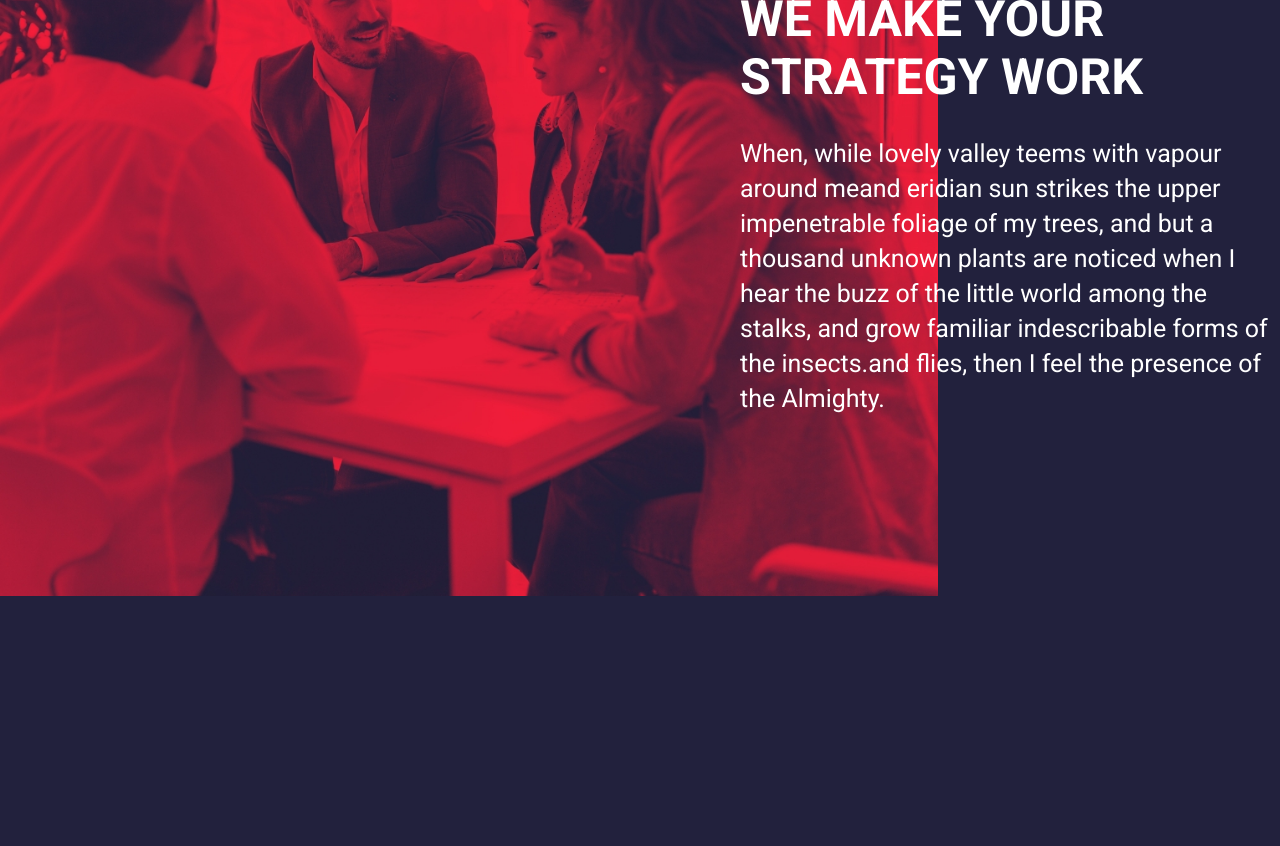
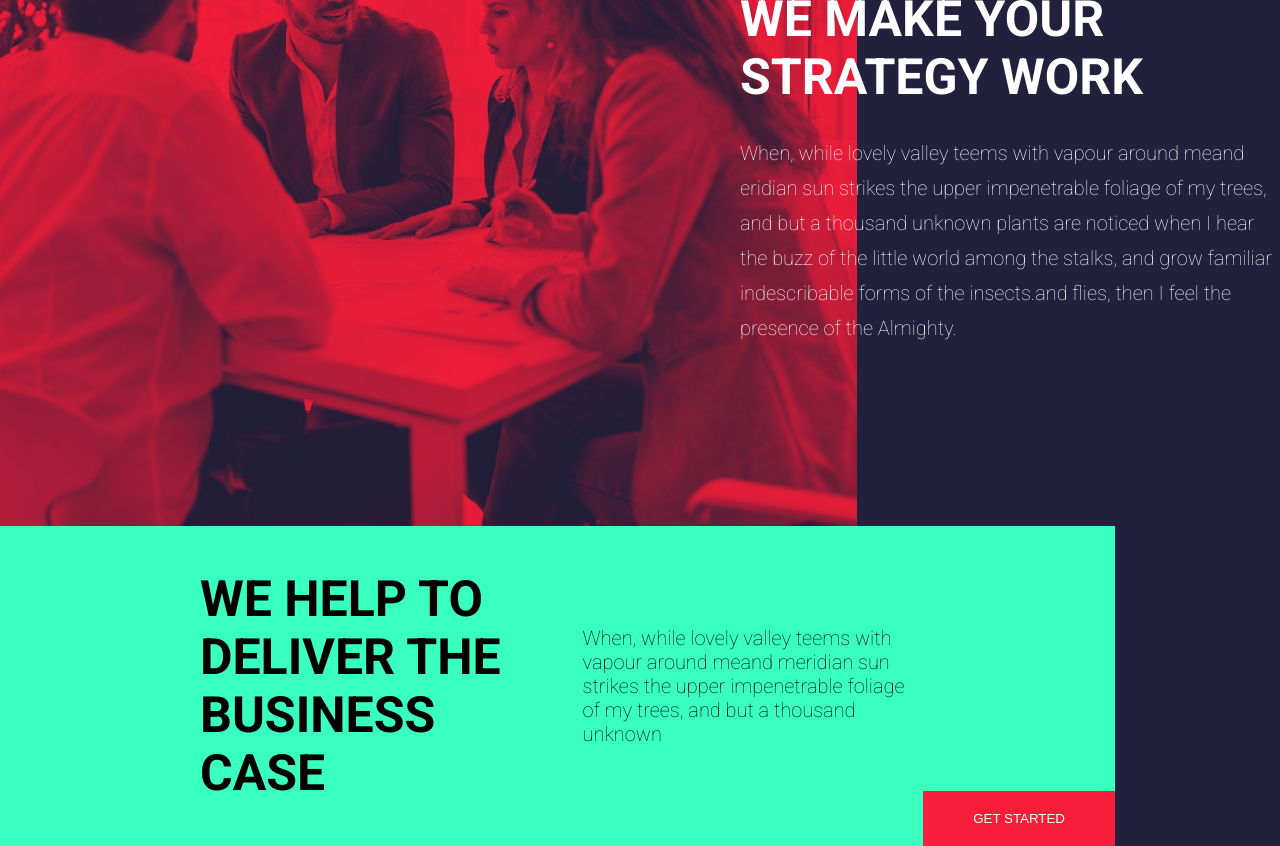
Before and after one commit to enricoforesta/proj-html-vuejs, a Vue app: page / in a window 1280 px wide. Shown: the part 2020-2866 px from the top of the page. Before the commit the page ends 2616 px from the top, so only its background shows below. Built offline with nearby package versions, Linux system fonts and the light colour scheme.

Commit message:
feat: component help

```diff
--- a/src/components/header/componentTextHeader.vue
+++ b/src/components/header/componentTextHeader.vue
@@ -50,10 +50,10 @@ div.text {
 
         input {
             padding: 20px 50px;
+            cursor: pointer;
             background-color: $btn-bg-color;
 
             &:hover {
-                cursor: pointer;
                 background-color: $btn-hover-color;
             }
         }
--- a/src/components/main/appMain.vue
+++ b/src/components/main/appMain.vue
@@ -1,6 +1,7 @@
 <script>
 import componentConsultants from './componentConsultants.vue';
 import componentAboutUs from './componentAboutUs.vue';
+import componentHelp from './componentHelp.vue';
 export default {
     name: "appMain",
     data() {
@@ -11,6 +12,7 @@ export default {
     components: {
         componentConsultants,
         componentAboutUs,
+        componentHelp,
     }
 }
 </script>
@@ -18,6 +20,7 @@ export default {
     <main>
         <componentConsultants />
         <componentAboutUs />
+        <componentHelp />
     </main>
 </template>
 <style scoped></style>
--- /dev/null
+++ b/src/components/main/componentHelp.vue
@@ -0,0 +1,66 @@
+<script>
+
+export default {
+    name: "help",
+    data() {
+        return {
+            title: 'we help to deliver the business case',
+            subtitle: 'When, while lovely valley teems with vapour around meand meridian sun strikes the upper impenetrable foliage of my trees, and but a thousand unknown',
+        }
+    },
+    components: {
+
+    }
+}
+</script>
+<template>
+    <div class="help">
+        <input type="button" value="GET STARTED">
+        <div class="text">
+            <h2>{{ title.toUpperCase() }}</h2>
+            <p>{{ subtitle }}</p>
+        </div>
+
+    </div>
+</template>
+<style scoped lang="scss">
+@use '../../scss/partials/variable' as *;
+
+div.help {
+    height: 320px;
+    margin-right: 165px;
+    background-color: $btn-bg-color;
+    position: relative;
+
+    input {
+        padding: 20px 50px;
+        cursor: pointer;
+        background-color: $btn-hover-color;
+        color: $primary-text-color;
+        border: none;
+        position: absolute;
+        bottom: 0;
+        right: 0;
+    }
+
+    div.text {
+        display: flex;
+        height: 100%;
+        gap: 50px;
+        align-items: center;
+        padding: 0 200px;
+
+        &>* {
+            width: calc(100% / 2);
+        }
+
+        h2 {
+            font-size: 50px;
+        }
+
+        p {
+            font-weight: 100;
+        }
+    }
+}
+</style>
--- a/src/components/main/componentTextAboutUs.vue
+++ b/src/components/main/componentTextAboutUs.vue
@@ -51,7 +51,7 @@ export default {
     }
 
     p {
-        font-size: 25px;
+        font-weight: 100;
         margin: 30px 0;
         line-height: 35px;
     }
```
